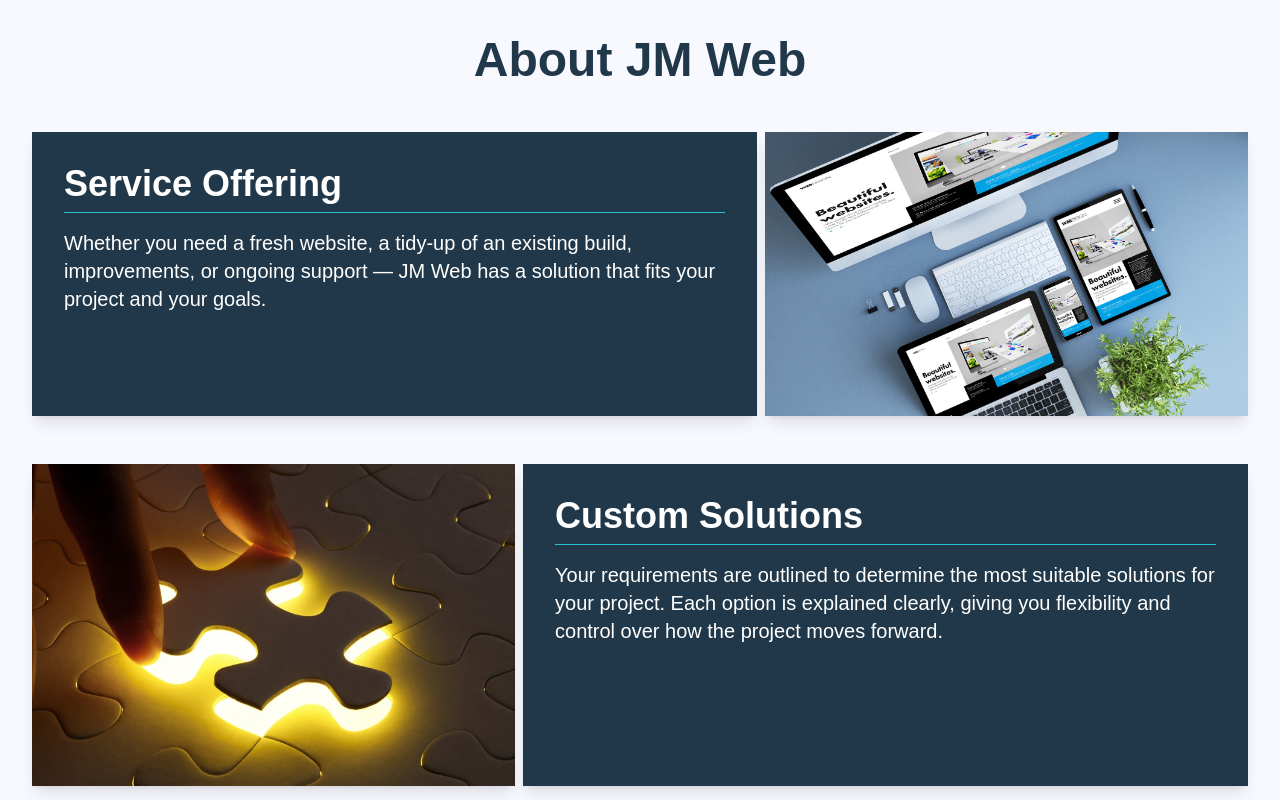
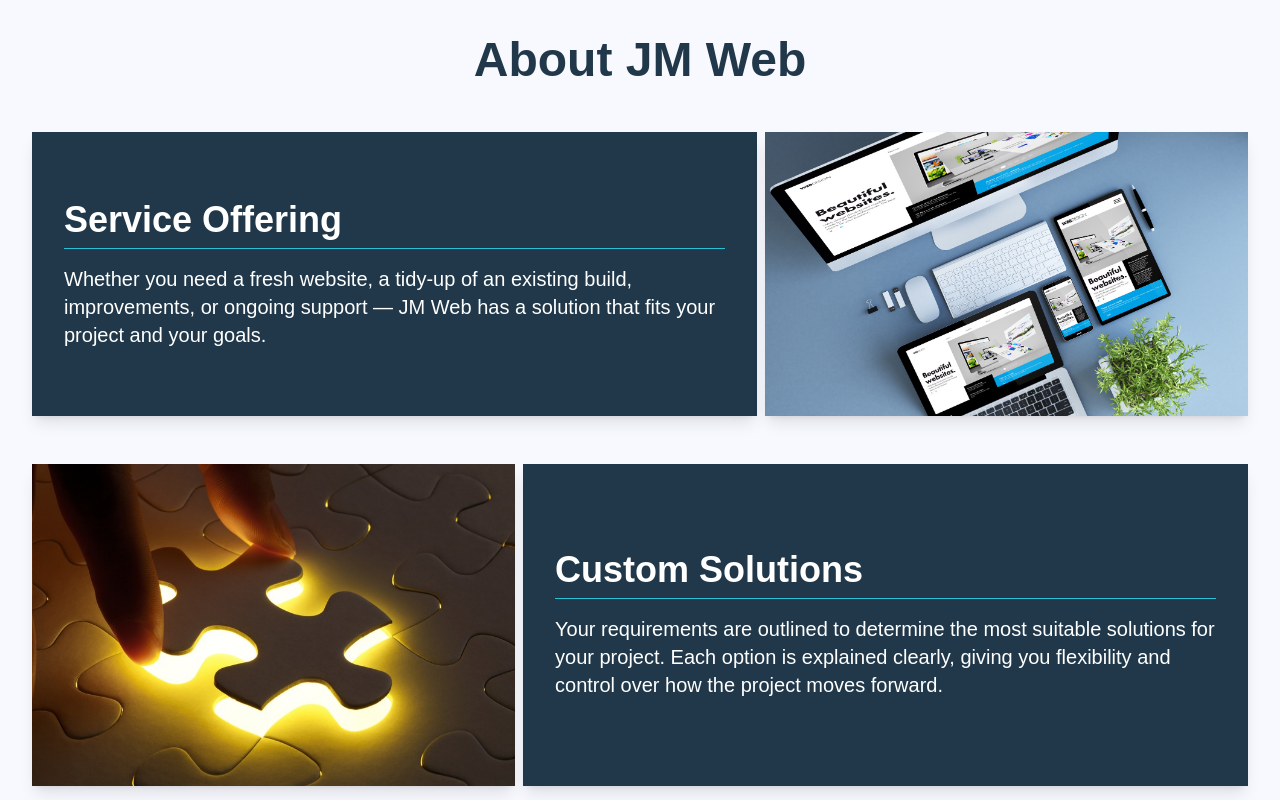
Before and after one commit to JackM510/Next.js-JMWEB, a Next.js app: page / in a window 1280 px wide. Shown: the part 860-1660 px from the top of the page. Built offline with nearby package versions, Linux system fonts and the light colour scheme.

Commit message:
added h-full to img and centered the vertically text on larger screens

```diff
--- a/src/app/components/ui/InfoRow.tsx
+++ b/src/app/components/ui/InfoRow.tsx
@@ -12,9 +12,9 @@ export default function InfoRow({ title, text, color, background, imgSrc, imgAlt
     return (
         <div className={`flex flex-col lg:flex-row ${reverse ? "lg:flex-row-reverse" : ""} shadow-lg lg:shadow-none mb-12 gap-x-2`}>
             <div className="basis-full lg:basis-2/5 shadow-none lg:shadow-lg">
-                <img className="w-full h-auto object-cover" src={imgSrc} alt={imgAlt} />
+                <img className="w-full h-full object-cover" src={imgSrc} alt={imgAlt} />
             </div>
-            <div className={`${color} ${background } basis-full lg:basis-3/5 px-4 py-6 lg:p-8 shadow-none lg:shadow-lg`}>
+            <div className={`${color} ${background } basis-full lg:basis-3/5 px-4 py-6 lg:p-8 shadow-none lg:shadow-lg lg:flex lg:flex-col lg:justify-center`}>
                 <h2 className="text-3xl lg:text-4xl font-bold mb-4 pb-2 border-b border-b-[1px] border-b-[var(--azure)]">{title}</h2>
                 <p className="text-xl">{text}</p>
             </div>
```
